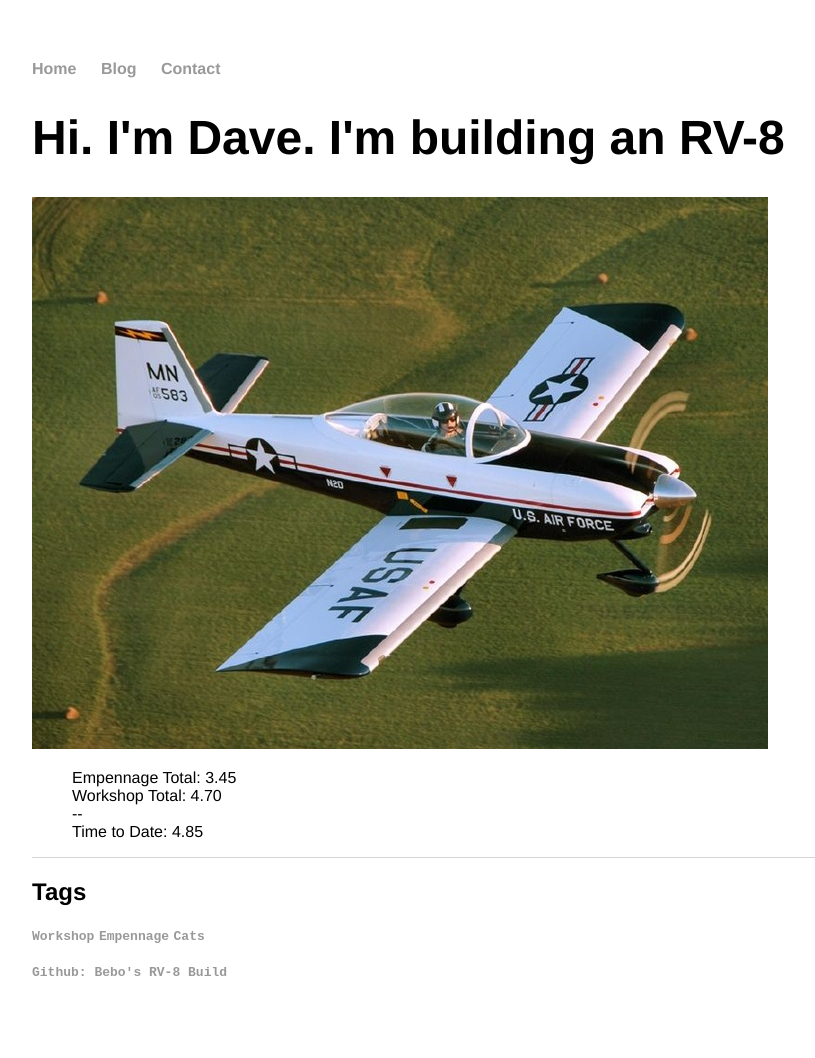
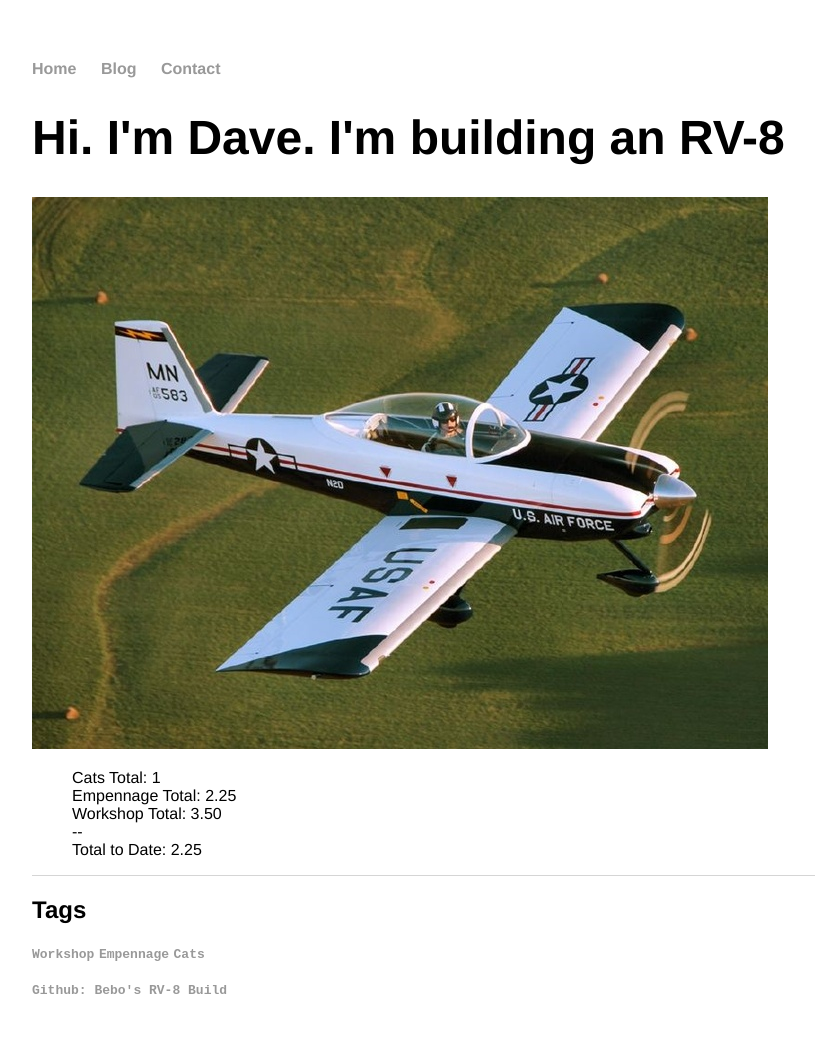
Before and after one commit to thebebo/bebo-rv8, a Jekyll site: the page built from index.html, in a window 1280 px wide. Shown: the whole page, without its empty margins (160-975 px from the left). Built offline with Jekyll 4.4.1, drawn with Linux system fonts in a browser that asks for light colours.

```diff
--- a/_includes/time.html
+++ b/_includes/time.html
@@ -1,6 +1,7 @@
-	<ul style="list-style-type:none">
-		<li>Empennage Total: 3.45</li>
-		<li>Workshop Total: 4.70</li>
-		<li>--</li>
-		<li>Time to Date: 4.85</li>
-	</ul>
+<ul style="list-style-type:none">
+	<li>Cats Total: 1</li>
+	<li>Empennage Total: 2.25</li>
+	<li>Workshop Total: 3.50</li>
+	<li>--</li>
+	<li>Total to Date: 2.25</li>
+</ul>
```
Also changed, not shown: 2 other files.
